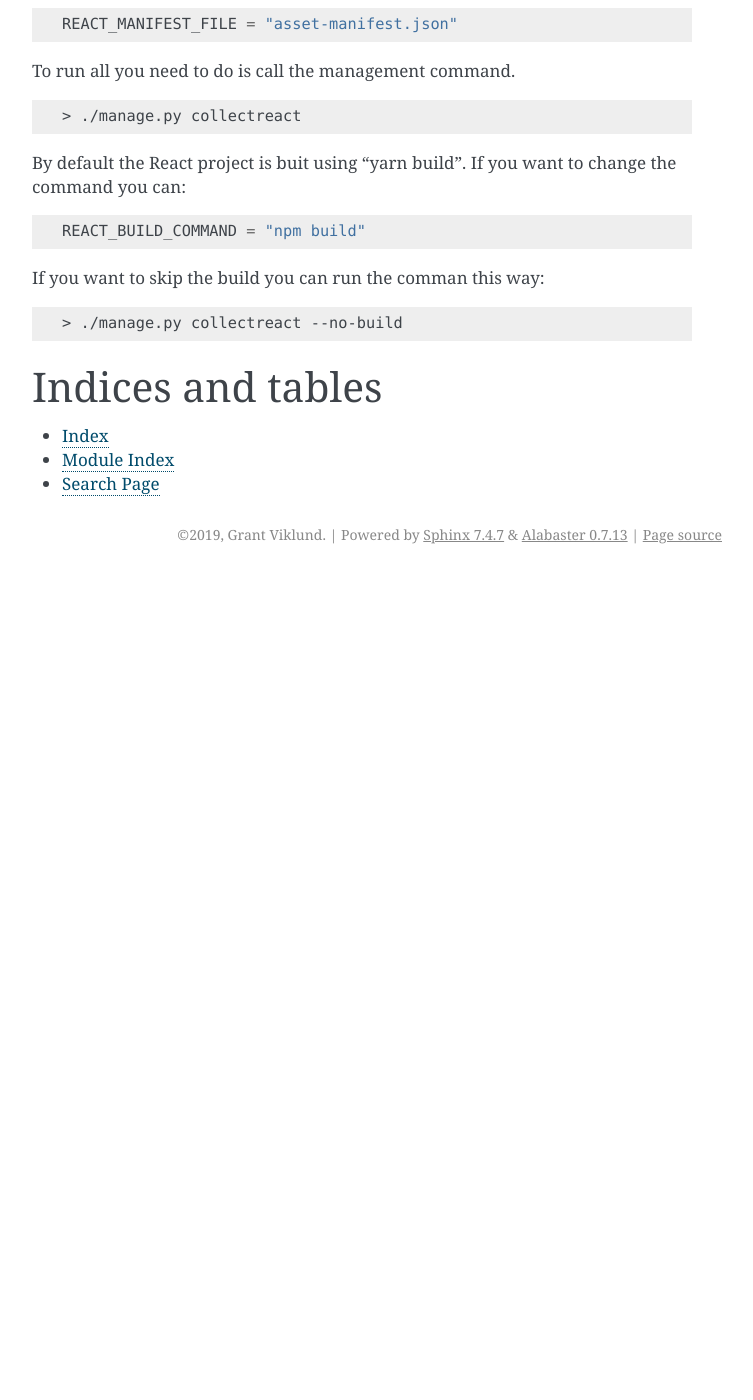
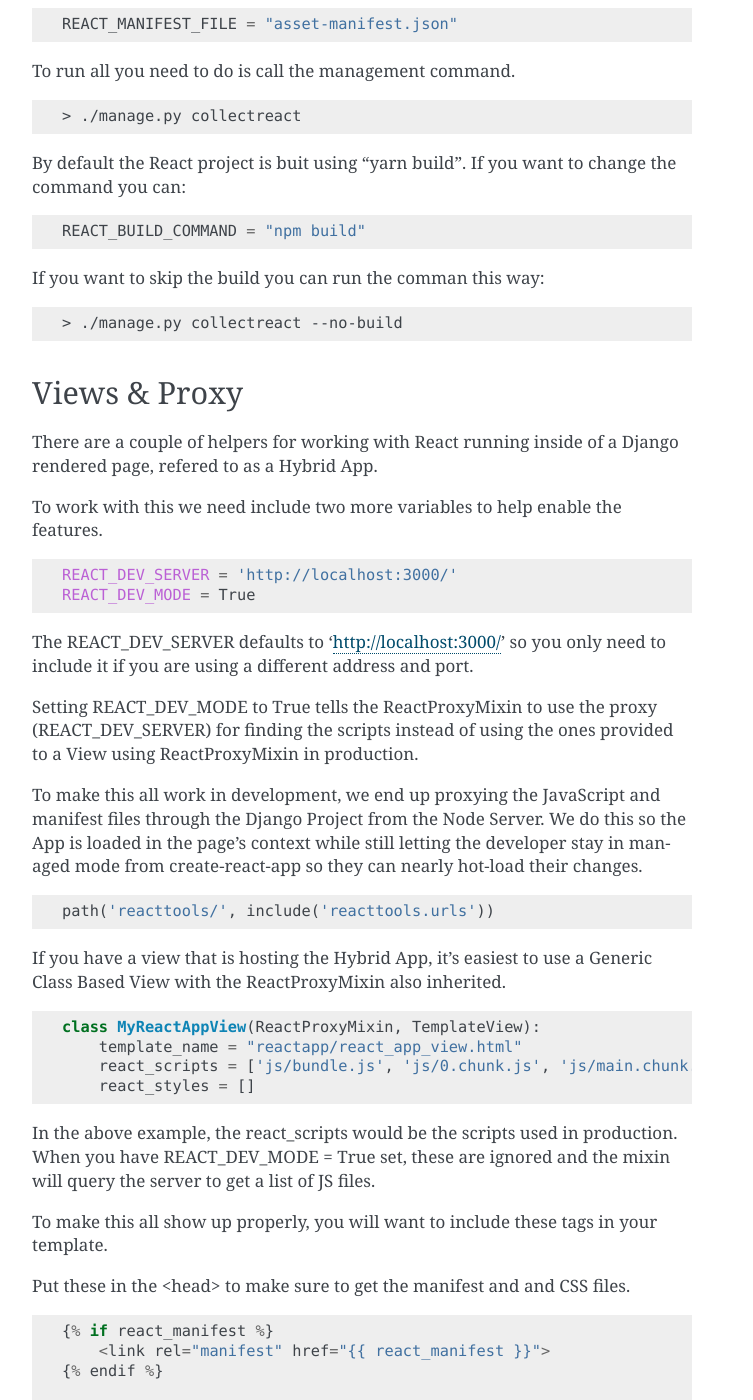
Before and after one commit to renderbox/django-react-tools, a Sphinx documentation site: the page built from docs/index.rst, in a window 1280 px wide and 1400 px high, scrolled down 708 px. Shown: the whole window, without its empty margins (388-1141 px from the left). Built offline with Sphinx 7.4.7, drawn with Linux system fonts in a browser that asks for light colours; before the commit the page ends 1282 px from its top, so only the background shows below that; some of the changed text lies outside the part shown.

Commit message:
Updated docs and code cleanup

```diff
--- a/docs/index.rst
+++ b/docs/index.rst
@@ -62,6 +62,68 @@ If you want to skip the build you can run the comman this way:
    > ./manage.py collectreact --no-build
 
 
+Views & Proxy
+-------------
+
+There are a couple of helpers for working with React running inside of a Django rendered page, refered to as a Hybrid App.
+
+To work with this we need include two more variables to help enable the features.
+
+.. code:: bash
+
+    REACT_DEV_SERVER = 'http://localhost:3000/'
+    REACT_DEV_MODE = True
+
+The REACT_DEV_SERVER defaults to 'http://localhost:3000/' so you only need to include it if you are using a different address and port.
+
+Setting REACT_DEV_MODE to True tells the ReactProxyMixin to use the proxy (REACT_DEV_SERVER) for finding the scripts instead of using the ones provided to a View using ReactProxyMixin in production.
+
+To make this all work in development, we end up proxying the JavaScript and manifest files through the Django Project from the Node Server.  We do this so the App is loaded in the page's context while still letting the developer stay in managed mode from create-react-app so they can nearly hot-load their changes.
+
+.. code:: python
+
+    path('reacttools/', include('reacttools.urls'))
+
+If you have a view that is hosting the Hybrid App, it's easiest to use a Generic Class Based View with the ReactProxyMixin also inherited.
+
+.. code:: python
+
+    class MyReactAppView(ReactProxyMixin, TemplateView):
+        template_name = "reactapp/react_app_view.html"
+        react_scripts = ['js/bundle.js', 'js/0.chunk.js', 'js/main.chunk.js']    # These are the production scripts
+        react_styles = []
+
+In the above example, the react_scripts would be the scripts used in production.  When you have REACT_DEV_MODE = True set, these are ignored and the mixin will query the server to get a list of JS files.
+
+To make this all show up properly, you will want to include these tags in your template.
+
+Put these in the <head> to make sure to get the manifest and and CSS files.
+
+.. code:: python
+
+    {% if react_manifest %}
+        <link rel="manifest" href="{{ react_manifest }}">
+    {% endif %}
+
+    {% for css in react_styles %}
+    <link href="{{ css }}" rel="stylesheet">
+    {% endfor %}
+
+Put this at the bottom of your body, near the closing tag to include the JS files.
+
+.. code:: python
+
+    {% for js in react_scripts %}
+    <script src="{{ js }}"></script>
+    {% endfor %}
+
+In case the proxy's resource name (URL / named path) is different than the default, the Attribute on ReactProxyMixin can be changed to reflect the new name.  The default is 'reacttools-proxy'.
+
+.. code:: python
+
+    react_proxy_reverse_name = 'reacttools-proxy'
+
+
 Indices and tables
 ==================
 
```
Also changed, not shown: 1 other file.
